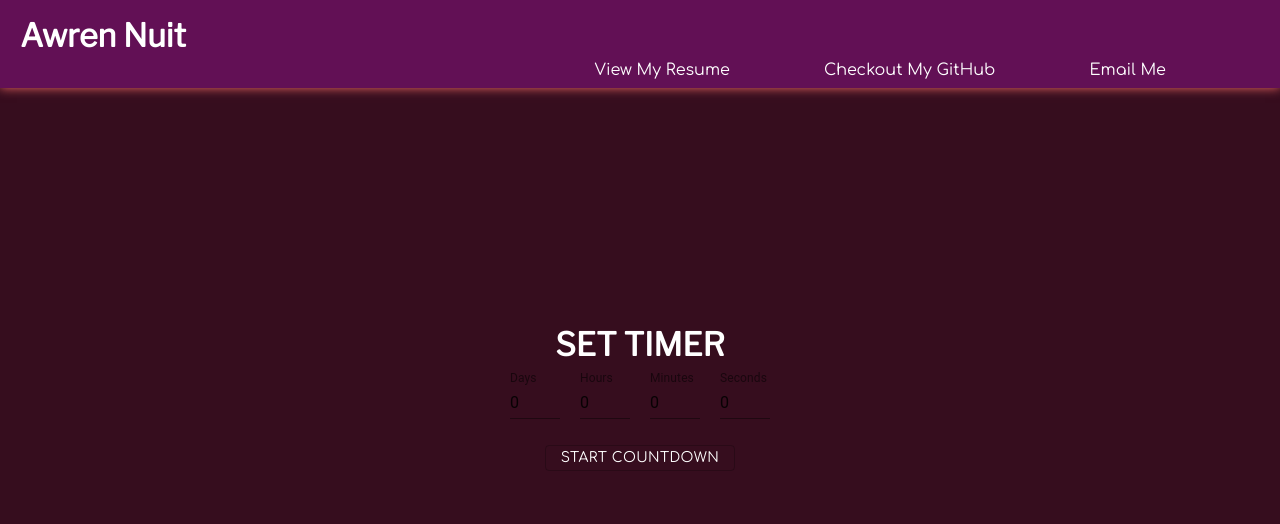
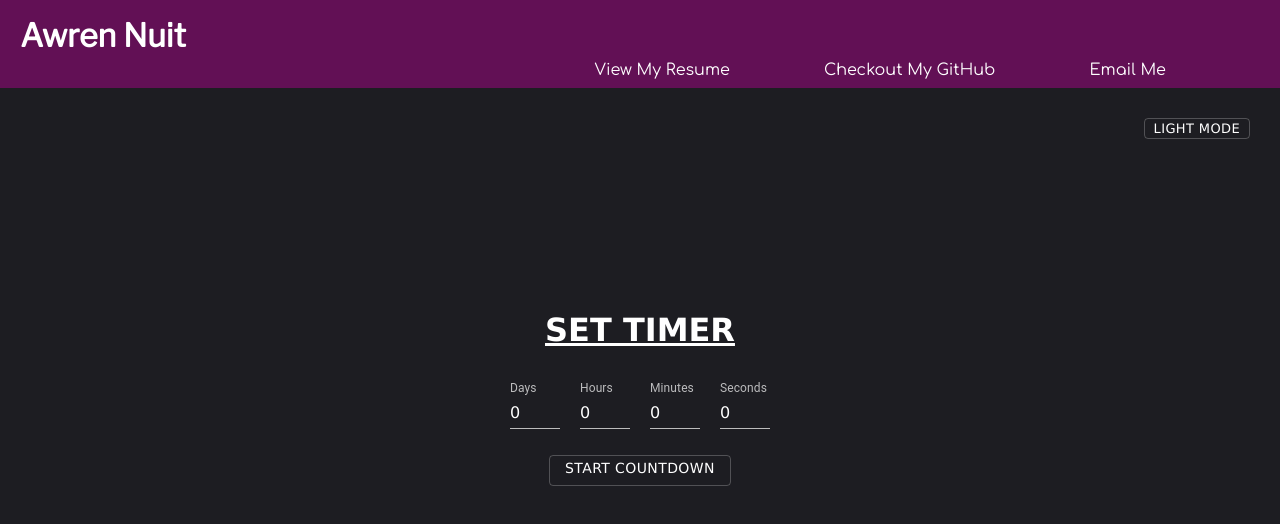
Before and after one commit to awrennuit/full-stack-software-developer-portfolio, a React (Create React App) app: page /set-timer in a window 1280 px wide. Shown: the top 524 px of the page. Built offline with nearby package versions, Linux system fonts and the light colour scheme.

Commit message:
imported Timer components to App, set up TimerMain, adjusted themes

```diff
--- a/src/components/App/App.js
+++ b/src/components/App/App.js
@@ -3,11 +3,11 @@ import {BrowserRouter as Router, Route} from 'react-router-dom';
 import './App.css';
 import Header from '../Header/Header';
 import Home from '../Home/Home';
+import Abstract from '../Abstract/Abstract';
 import PasswordGenerator from '../PasswordGenerator/PasswordGenerator';
 import Resume from '../Resume/Resume';
-import Abstract from '../Abstract/Abstract';
+import TimerMain from '../TimerMain/TimerMain';
 import Timer from '../Timer/Timer';
-import TimerForm from '../TimerForm/TimerForm';
 
 export default function App() {
   return (
@@ -17,7 +17,7 @@ export default function App() {
       <Route exact path='/abstract-art' component={Abstract} />
       <Route exact path='/password-generator' component={PasswordGenerator} />
       <Route exact path='/resume' component={Resume} />
-      <Route exact path='/set-timer' component={TimerForm} />
+      <Route exact path='/set-timer' component={TimerMain} />
       <Route exact path='/timer' component={Timer} />
     </Router>
   );
--- a/src/components/Timer/Timer.css
+++ b/src/components/Timer/Timer.css
@@ -1,23 +1,3 @@
-/* body{
-  height: 100vh;
-  font-family: Verdana, Geneva, sans-serif;
-  margin: 0;
-}
-
-h1 {
-  text-decoration: underline;
-} */
-
-.timer-container {
-  font-family: Verdana, Geneva, sans-serif;
-  height: 100vh;
-  margin: 0;
-}
-
-.timer-container h1 {
-  text-decoration: underline;
-}
-
 .timer-form {
   left: 50%;
   position: absolute;
@@ -38,16 +18,30 @@ h1 {
   font-size: 4em;
 }
 
+.timer-dark-mode, .timer-light-mode {
+  height: 100vh;
+  width: 100vw;
+}
+
+.timer-dark-mode h1, .timer-light-mode h1 {
+  margin-bottom: 25px;
+  text-decoration: underline;
+}
+
+.timer-dark-mode div, .timer-dark-mode h1, .timer-dark-mode span, .timer-light-mode div, .timer-light-mode h1, .timer-light-mode span {
+  font-family: Verdana, Geneva, sans-serif;
+}
+
 .timer-dark-mode {
   background-color: #1d1d22;
   color: #e9e9da;
-  height: 100vh;
-  width: 100vw;
 }
 
 .timer-light-mode {
   background-color: #e9e9da;
   color: #1d1d22;
-  height: 100vh;
-  width: 100vw;
 }
+
+.timer-light-mode h1, .timer-light-mode span, .timer-light-mode div {
+  color: black;
+}
--- a/src/components/Timer/Timer.js
+++ b/src/components/Timer/Timer.js
@@ -15,16 +15,19 @@ class Timer extends Component{
   }
 
   UNSAFE_componentWillMount(){
-    this.setState(this.props.state);
+    this.setState(this.props.reduxState);
   }
 
   componentDidMount(){
+    if(this.props.reduxState.days === undefined){
+      this.props.history.push(`/set-timer`);
+    }
     this.interval = setInterval(() => this.countdown(), 1000);
   }
 
   componentDidUpdate(){
     if(this.state.alarm){
-      let audio = new Audio('/sounds/alarm.mp3');
+      const audio = new Audio('/sounds/alarm.mp3');
       audio.play();
       this.setState({
         alarm: false,
@@ -121,21 +124,19 @@ class Timer extends Component{
             {this.state.minutes < 10 ? "0"+this.state.minutes : this.state.minutes}m:
             {this.state.seconds < 10 ? "0"+this.state.seconds : this.state.seconds}s
           </div>
-
           <Button
             variant="outlined"
             onClick={()=>this.props.history.push(`/set-timer`)}
+            style={{marginTop:"25px",paddingTop:"5px",paddingBottom:"10px"}}
           >
             Set Timer
           </Button>
-            {/* <button onClick={()=>this.props.history.push(`/set-timer`)}>Set Timer</button> */}
-
         </div>
       </>
     );
   }
 }
 
-const reduxState = state => ({state: state.timer});
+const reduxState = state => ({reduxState: state.timer});
 
 export default connect(reduxState)(Timer);
--- a/src/components/TimerForm/TimerForm.js
+++ b/src/components/TimerForm/TimerForm.js
@@ -78,37 +78,10 @@ export default function TimerForm() {
         />
         <br />
         <br />
-        <Button type="submit" variant="outlined">Start Countdown</Button>
-        {/* <input
-          type="text"
-          onChange={(e)=>{handleChange(e, 'days');setDays(e.target.value);}}
-          value={days}
-          style={{width:"50px",margin:"10px"}}
-        />
-        <input
-          type="text"
-          onChange={(e)=>{handleChange(e, 'hours');setHours(e.target.value);}}
-          value={hours}
-          label="Hours"
-          style={{width:"50px",margin:"10px"}}
-        />
-        <input
-          type="text"
-          onChange={(e)=>{handleChange(e, 'minutes');setMinutes(e.target.value);}}
-          value={minutes}
-          label="Minutes"
-          style={{width:"50px",margin:"10px"}}
-        />
-        <input
-          type="text"
-          onChange={(e)=>{handleChange(e, 'seconds');setSeconds(e.target.value);}}
-          value={seconds}
-          label="Seconds"
-          style={{width:"50px",margin:"10px"}}
-        />
-        <br />
-        <br />
-        <button type="submit">Start Countdown</button> */}
+        <Button
+          type="submit"
+          variant="outlined"
+          style={{paddingTop:"5px",paddingBottom:"10px"}}>Start Countdown</Button>
       </form>
     </div>
   );
--- /dev/null
+++ b/src/components/TimerMain/TimerMain.js
@@ -0,0 +1,61 @@
+import React, { useState } from 'react';
+import {BrowserRouter as Router, Route} from 'react-router-dom';
+import { MuiThemeProvider, createMuiTheme } from "@material-ui/core/styles";
+import TimerForm from '../TimerForm/TimerForm';
+import Timer from '../Timer/Timer';
+import ToggleThemeDark from '../TimerThemeDark/TimerThemeDark';
+import ToggleThemeLight from '../TimerThemeLight/TimerThemeLight';
+
+export default function TimerMain() {
+
+  const [theme, setTheme] = useState({
+    palette: {
+      type: `dark`,
+      theme: `timer-dark-mode`
+    }
+  });
+
+  const toggleTheme = () => {
+    let newPaletteType = theme.palette.type === `light` ? `dark` : `light`;
+    let newPaletteTheme = theme.palette.theme === `timer-light-mode` ? `timer-dark-mode` : `timer-light-mode`;
+    setTheme({
+      palette: {
+        type: newPaletteType,
+        theme: newPaletteTheme
+      }
+    });
+  };
+
+  const muiTheme = createMuiTheme(theme);
+
+  // if(theme.palette.type === `dark`){
+    return (
+      <div className={theme.palette.theme}>
+        <Router>
+          {theme.palette.type === `dark` ?
+            <ToggleThemeDark onToggleTheme={toggleTheme} />
+          :
+            <ToggleThemeLight onToggleTheme={toggleTheme} />
+          }
+          <MuiThemeProvider theme={muiTheme}>
+            <Route exact path="/set-timer" component={TimerForm} />
+            <Route path="/timer" component={Timer} />
+          </MuiThemeProvider>
+        </Router>
+      </div>
+    );
+  // }
+  // else {
+  //   return (
+  //     <div className={theme.palette.theme, "timer-container"}>
+  //       <Router>
+  //         <ToggleThemeLight onToggleTheme={toggleTheme} />
+  //         <MuiThemeProvider theme={muiTheme}>
+  //           <Route exact path="/set-timer" component={TimerForm} />
+  //           <Route path="/timer" component={Timer} />
+  //         </MuiThemeProvider>
+  //       </Router>
+  //     </div>
+  //   );
+  // }
+}
```
Lines whose indentation alone changed are shown as unchanged.
